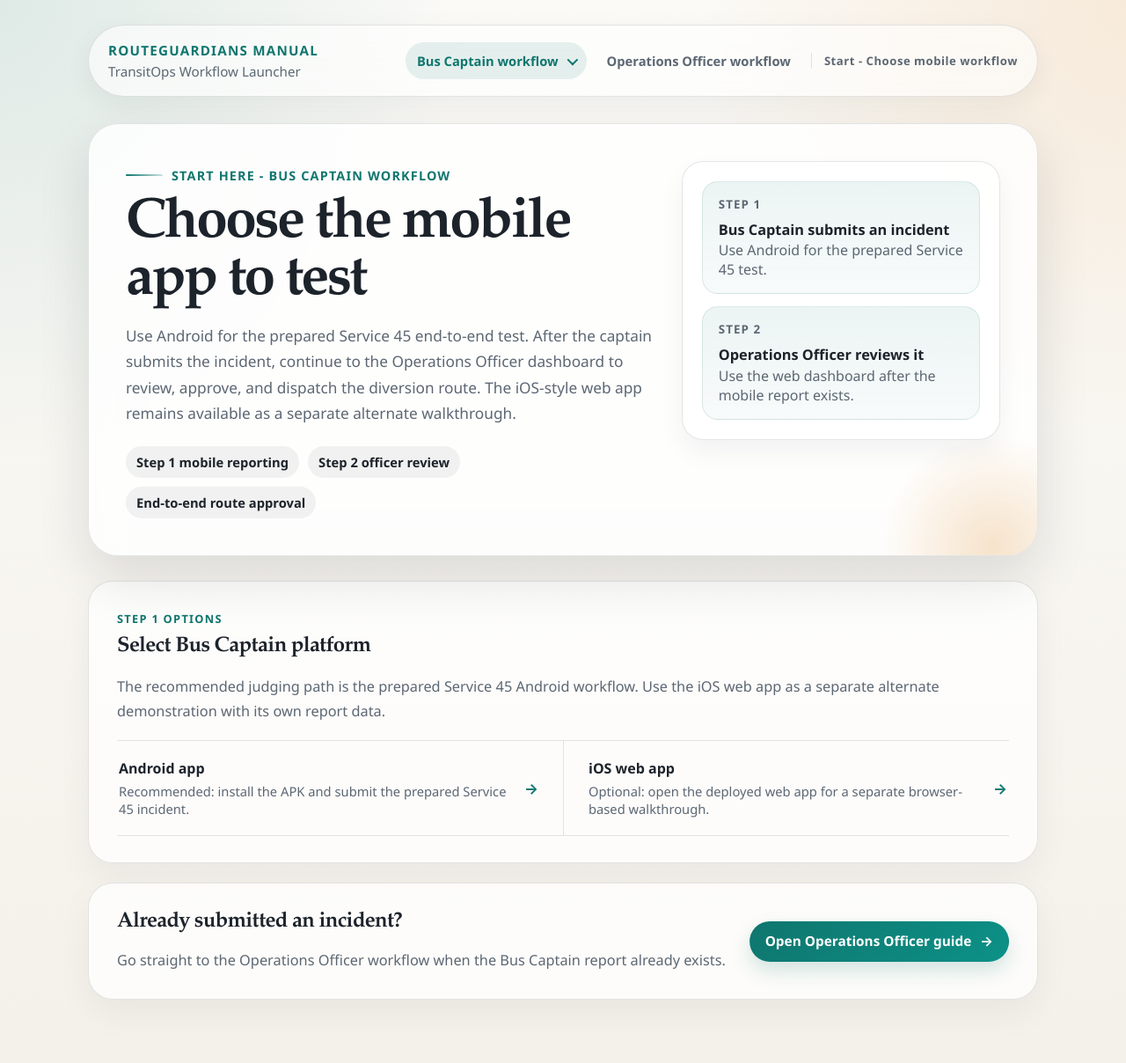
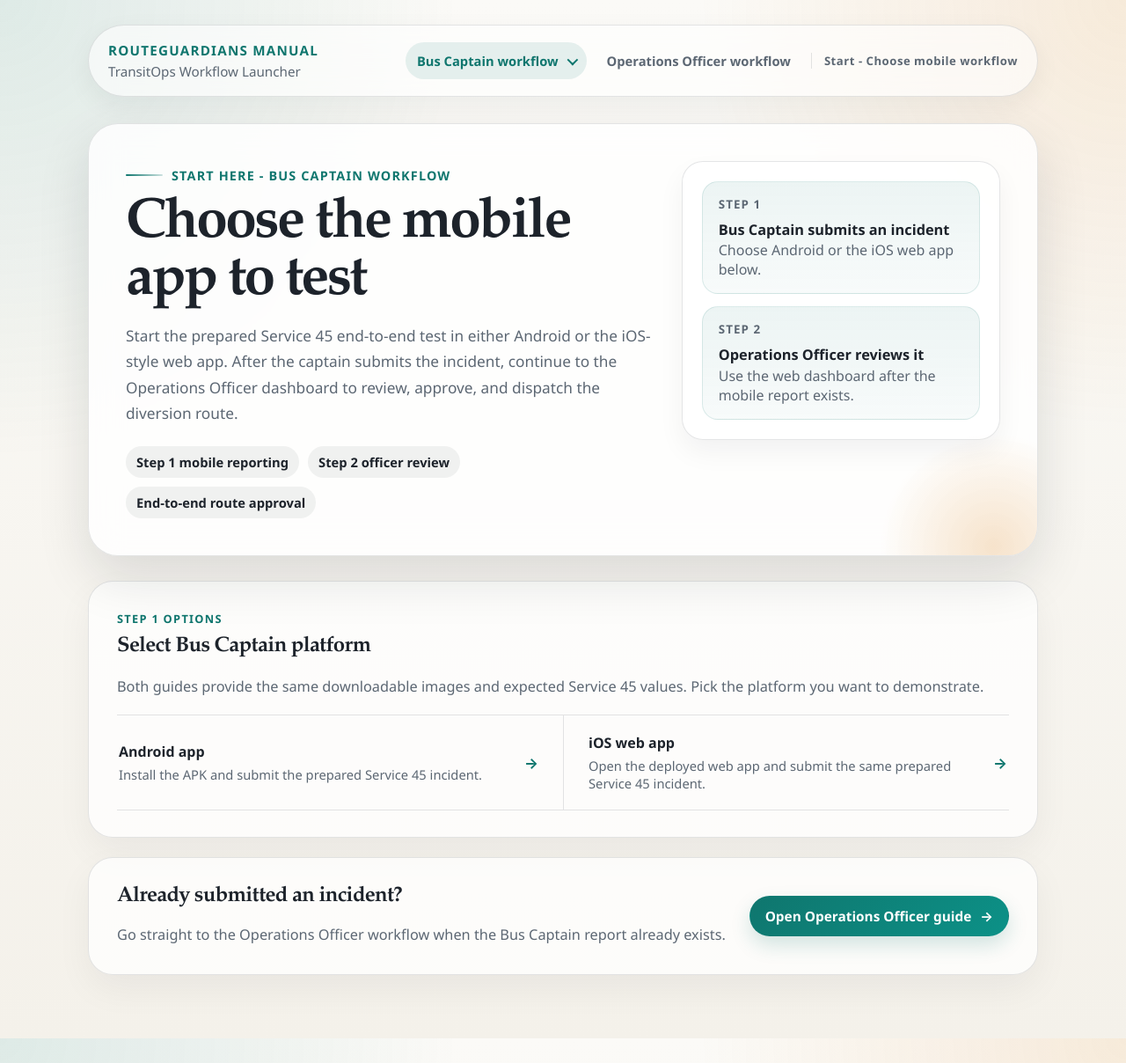
Before and after one commit to ZengZixuan05/RouteGuardians-Manual, a Jekyll site: the page built from index.html, in a window 1280 px wide. Shown: the whole page at 88% size. Built offline with Jekyll 4.4.1, drawn with Linux system fonts in a browser that asks for light colours.

Commit message:
Add Service 45 test case to iOS guide

```diff
--- a/index.html
+++ b/index.html
@@ -1,6 +1,6 @@
 ---
 title: Choose Mobile Workflow
-description: Start the prepared Service 45 test in Android or open the separate iOS web app walkthrough
+description: Choose Android or the iOS web app for the prepared TransitOps Service 45 test
 layout: default
 permalink: /
 header_subtitle: TransitOps Workflow Launcher
@@ -13,10 +13,9 @@ guide_label: Start - Choose mobile workflow
       <div class="eyebrow">Start here - Bus Captain workflow</div>
       <h1>Choose the mobile app to test</h1>
       <p class="lead">
-        Use Android for the prepared Service 45 end-to-end test. After the captain submits
-        the incident, continue to the Operations Officer dashboard to review, approve, and
-        dispatch the diversion route. The iOS-style web app remains available as a separate
-        alternate walkthrough.
+        Start the prepared Service 45 end-to-end test in either Android or the iOS-style
+        web app. After the captain submits the incident, continue to the Operations Officer
+        dashboard to review, approve, and dispatch the diversion route.
       </p>
       <div class="tag-row" style="margin-top: 22px;">
         <span class="tag">Step 1 mobile reporting</span>
@@ -29,7 +28,7 @@ guide_label: Start - Choose mobile workflow
       <div class="quickfact">
         <small>Step 1</small>
         <strong>Bus Captain submits an incident</strong>
-        <span class="muted">Use Android for the prepared Service 45 test.</span>
+        <span class="muted">Choose Android or the iOS web app below.</span>
       </div>
       <div class="quickfact">
         <small>Step 2</small>
@@ -43,20 +42,20 @@ guide_label: Start - Choose mobile workflow
 <section class="section" aria-labelledby="choose-mobile-title">
   <span class="workflow-kicker">Step 1 options</span>
   <h2 id="choose-mobile-title">Select Bus Captain platform</h2>
-  <p>The recommended judging path is the prepared Service 45 Android workflow. Use the iOS web app as a separate alternate demonstration with its own report data.</p>
+  <p>Both guides provide the same downloadable images and expected Service 45 values. Pick the platform you want to demonstrate.</p>
 
   <div class="role-links">
     <a class="role-link" href="{{ '/android-app/' | relative_url }}">
       <span class="role-link-copy">
         <strong>Android app</strong>
-        <span>Recommended: install the APK and submit the prepared Service 45 incident.</span>
+        <span>Install the APK and submit the prepared Service 45 incident.</span>
       </span>
       <b aria-hidden="true">&rarr;</b>
     </a>
     <a class="role-link" href="{{ '/ios-web-app/' | relative_url }}">
       <span class="role-link-copy">
         <strong>iOS web app</strong>
-        <span>Optional: open the deployed web app for a separate browser-based walkthrough.</span>
+        <span>Open the deployed web app and submit the same prepared Service 45 incident.</span>
       </span>
       <b aria-hidden="true">&rarr;</b>
     </a>
```
Also changed, not shown: android-app.md (+2 -2 lines), ios-web-app.md (+72 -19 lines), web-dashboard.md (+6 -6 lines), README.md.
